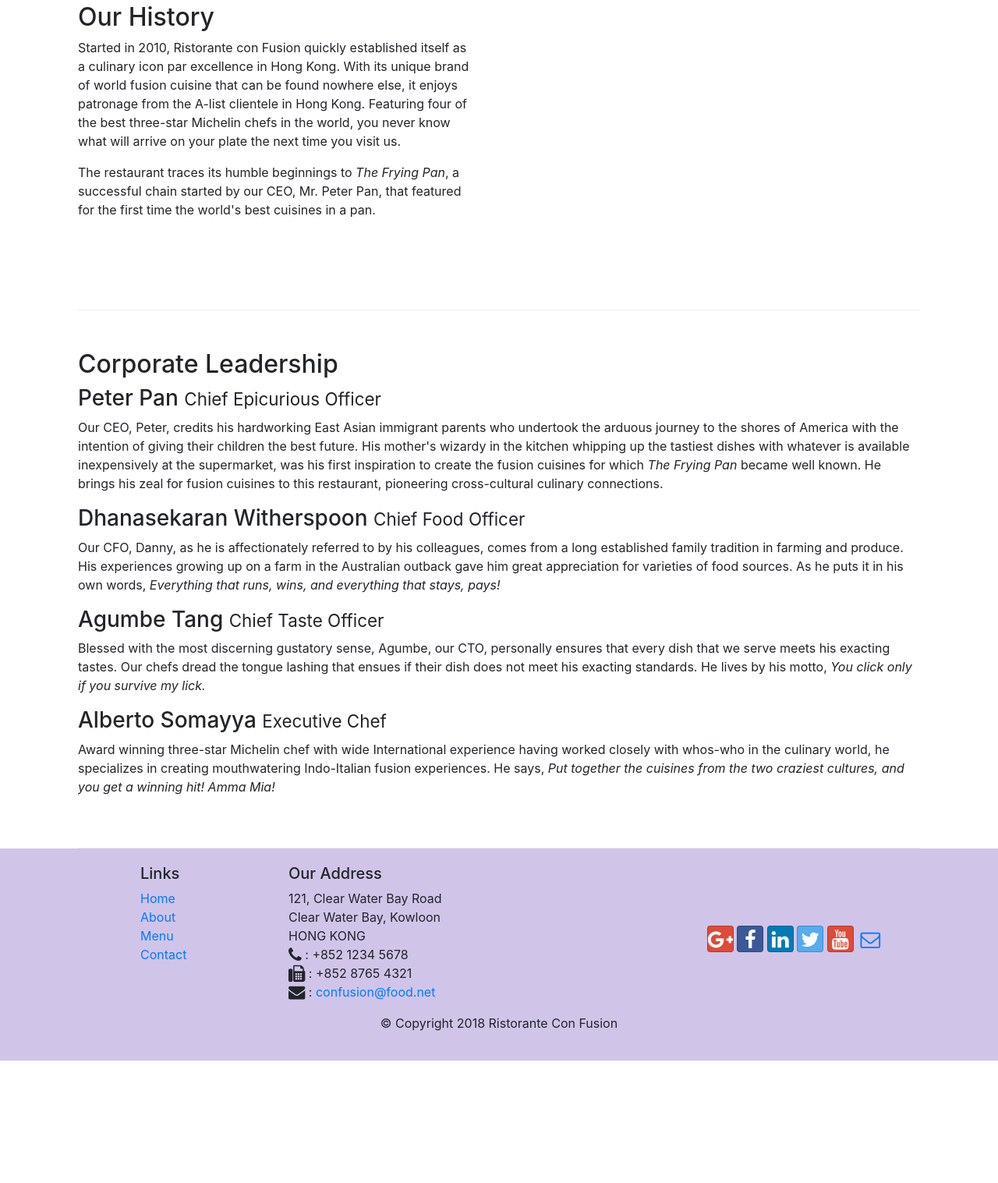
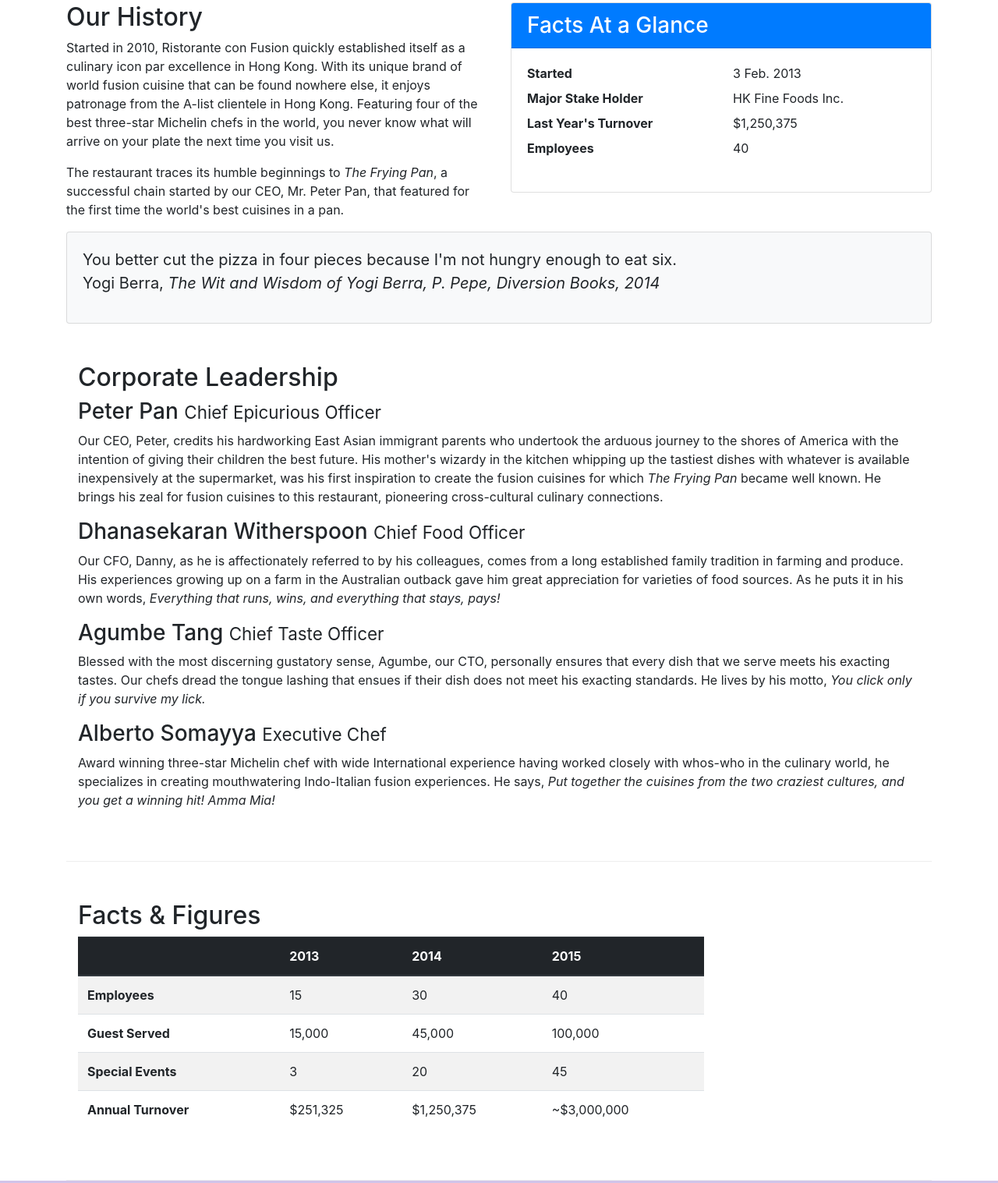
Before and after one commit to marcioronchetti/Bootstrap4, a website: page aboutus.html in a window 1280 px wide. Shown: the part 438-1955 px from the top of the page at 78% size. Before the commit the page ends 1798 px from the top, so only its background shows below. Drawn offline with nearby package versions, Linux system fonts and the light colour scheme.

Commit message:
tabelas, cards e blockquotes

```diff
--- a/aboutus.html
+++ b/aboutus.html
@@ -56,8 +56,8 @@
             </div>
         </div>
 
-        <div class="container">
-            <div class="row col-12 col-sm-6">
+        <div class="row row-container">
+            <div class="col-sm-6">
                 <h2>Our History</h2>
                 <p>Started in 2010, Ristorante con Fusion quickly established itself as a culinary icon par excellence
                     in Hong Kong. With its unique brand of world fusion cuisine that can be found nowhere else, it
@@ -67,13 +67,40 @@
                 <p>The restaurant traces its humble beginnings to <em>The Frying Pan</em>, a successful chain started by
                     our CEO, Mr. Peter Pan, that featured for the first time the world's best cuisines in a pan.</p>
             </div>
-            <div class="row-content-abt">
+            <div class="col-sm">
+                <div class="card">
+                    <h3 class="card-header bg-primary text-white">Facts At a Glance</h3>
+                    <div class="card-body">
+                        <dl class="row">
+                            <dt class="col-6">Started</dt>
+                            <dd class="col-6">3 Feb. 2013</dd>
+                            <dt class="col-6">Major Stake Holder</dt>
+                            <dd class="col-6">HK Fine Foods Inc.</dd>
+                            <dt class="col-6">Last Year's Turnover</dt>
+                            <dd class="col-6">$1,250,375</dd>
+                            <dt class="col-6">Employees</dt>
+                            <dd class="col-6">40</dd>
+                        </dl>
+                    </div>
+                </div>
+            </div>
+            <div class="col-12">
+                <div class="card card-body bg-light">
+                    <blockquote class="blockquote">
+                        <p class="mb-0">You better cut the pizza in four pieces
+                            because I'm not hungry enough to eat six.
+                        </p>
+                        <footer class="blockqoute-footer">Yogi Berra,
+                            <cite title="Source Title">The Wit and Wisdom of Yogi Berra, P. Pepe, Diversion Books, 2014</cite>
+                        </footer>
+                    </blockquote>
+                </div>
             </div>
         </div>
 
 
-        <div class="container">
-            <div class="row-content">
+        <div class="row-content row">
+            <div class="col-12">
                 <h2>Corporate Leadership</h2>
                 <h3>Peter Pan <small>Chief Epicurious Officer</small></h3>
                 <p class="d-none d-sm-block">Our CEO, Peter, credits his hardworking East Asian immigrant parents who
@@ -107,7 +134,50 @@
                         winning hit! Amma Mia!</em></p>
             </div>
         </div>
-
+        <div class="row row-content">
+            <div class="col-12 col-md-9">
+                <h2>Facts &amp; Figures</h2>
+                <div class="table-responsive">
+                    <table class="table table-striped">
+                        <thead class="thead-dark">
+                            <tr>
+                                <th>&nbsp;</th>
+                                <th>2013</th>
+                                <th>2014</th>
+                                <th>2015</th>
+                            </tr>
+                        </thead>
+                        <tbody>
+                            <tr>
+                                <th>Employees</th>
+                                <td>15</td>
+                                <td>30</td>
+                                <td>40</td>
+                            </tr>
+                            <tr>
+                                <th>Guest Served</th>
+                                <td>15,000</td>
+                                <td>45,000</td>
+                                <td>100,000</td>
+                            </tr>
+                            <tr>
+                                <th>Special Events</th>
+                                <td>3</td>
+                                <td>20</td>
+                                <td>45</td>
+                            </tr>
+                            <tr>
+                                <th>Annual Turnover</th>
+                                <td>$251,325</td>
+                                <td>$1,250,375</td>
+                                <td>~$3,000,000</td>
+                            </tr>
+                        </tbody>
+                    </table>
+                </div>
+            </div>
+            <div class="col-12 col-sm-3"></div>
+        </div>
     </div>
 
     <footer class="footer">
```
